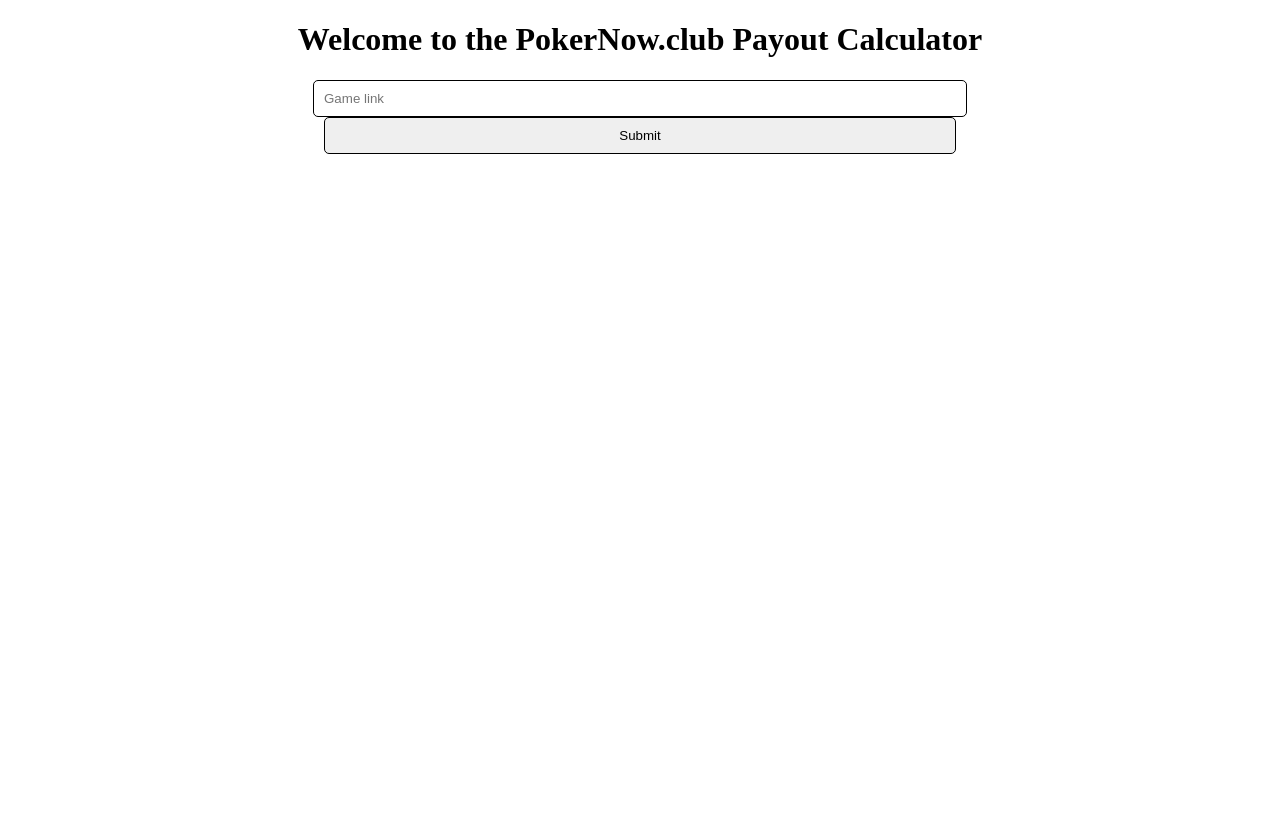
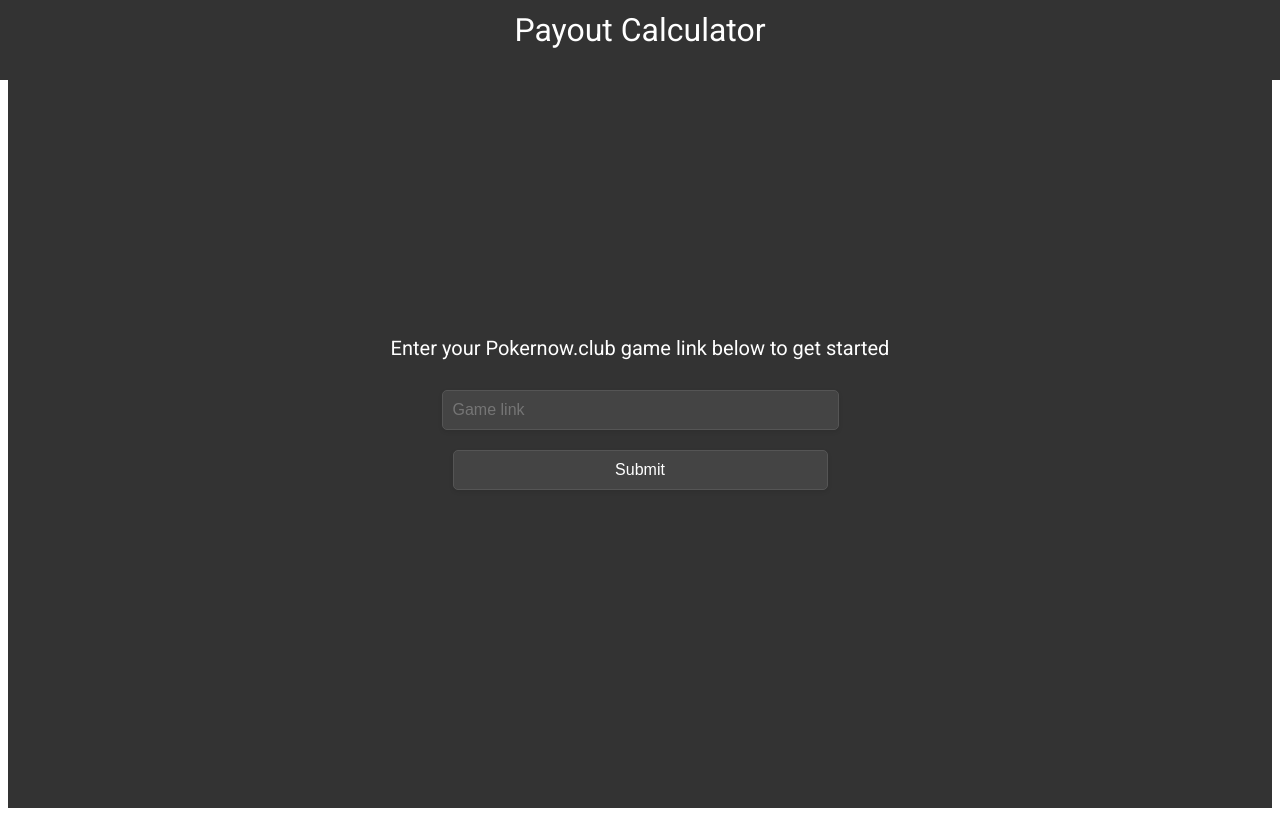
Before and after one commit to joeymhills/payoutcalc-svelte, a SvelteKit app: page / in a window 1280 px wide. Built offline with nearby package versions, Linux system fonts and the light colour scheme.

Commit message:
ui changes

```diff
--- a/src/routes/+page.svelte
+++ b/src/routes/+page.svelte
@@ -1,29 +1,95 @@
 <style>
+/* import fonts */
+@import url('https://fonts.googleapis.com/css2?family=Roboto:wght@300;400;500;700&display=swap');
+body, h1, h2, p, ul, li {
+    margin: 0;
+    padding: 0;
+}
+header {
+    display: flex;
+    flex-direction: column;
+    justify-content: center;
+    align-items: center;
+    height: 80px;
+    width: 100%;
+    background-color: #333;
+    font-family: roboto, sans-serif;
+    color: #fff;
+    position: fixed;
+    top: 0;
+    left: 0;
+    z-index: 1;
+}
+/* Set a dark background color for the body */
+body {
+    display: flex;
+    flex-direction: column;
+    justify-content: center;
+    align-items: center;
+    min-height: 100vh;
+    background-color: #333;
+    font-family: roboto, sans-serif;
+    color: #fff;
+}
 
+/* Style the heading with a lighter text color */
 h1 {
-    text-align: center;
+    color: #fff;
+    font-weight: normal;
+    margin-bottom: 20px;
 }
+.intro {
+    margin: 20px;
+    font-size: 20px;
+    color: #fff;
+}
+
+/* Style the input element with a dark background and light text color */
 input {
-    width: 50%;
-    margin: 0 auto;
+    width: 375px;
     padding: 10px;
-    display: block;
-    padding: 10px;
+    margin: 10px;
+    border: 1px solid #555;
     border-radius: 5px;
-    border: 1px solid black;
+    box-shadow: 0 2px 4px rgba(0, 0, 0, 0.1);
+    font-size: 16px;
+    background-color: #444;
+    color: #fff;
 }
 button {
-    width: 50%;
-    margin: 0 auto;
-    display: block;
+    width: 375px;
     padding: 10px;
+    margin: 10px;
+    border: 1px solid #555;
     border-radius: 5px;
-    border: 1px solid black;
+    font-size: 16px;
+    background-color: #444;
+    color: #fff;
+    box-shadow: 0 2px 4px rgba(0, 0, 0, 0.1);
 }
-  p {
-    text-align: center;
+
+/* Style the .payments class with dark background and light text color */
+.payments {
+    display: flex;
+    flex-direction: column;
+    align-items: center;
+    margin: 20px;
+    padding: 10px;
+    border: 1px solid #555;
+    border-radius: 5px;
+    background-color: #444;
+    box-shadow: 0 2px 4px rgba(0, 0, 0, 0.1);
+    color: #fff;
+}
+
+/* Style individual <p> tags within the .payments class */
+.payments p {
+    margin: 10px;
+    font-size: 18px;
+    color: #fff;
 }
 </style>
+
 <script lang='ts'>
 type Payment = {
     payer: string,
@@ -31,7 +97,7 @@ type Payment = {
     amount: number
 }
 let link: string = ""
-let payments: Payment[] = []
+let payments: Payment[] = undefined
 
   function getInfo(link:string) {
     let payer = ""
@@ -47,6 +113,7 @@ let payments: Payment[] = []
       .then(res => { return res.json()})
       .then(res => {
         console.log(res)
+        payments = []
         res.forEach((payment: Payment) => {
           payer = payment.payer
           reciever = payment.reciever
@@ -58,15 +125,25 @@ let payments: Payment[] = []
   }
 </script>
 
-<h1>Welcome to the PokerNow.club Payout Calculator</h1>
+<head>
+    <title>Payout Calculator</title>
+</head>
+
+<header>
+    <h1>Payout Calculator</h1>
+</header>
+
+<body>
+    <p class="intro">Enter your Pokernow.club game link below to get started</p>
 
     <input type="text" placeholder="Game link" bind:value={link} />
     <button on:click={getInfo(link)}>Submit</button>
 
-<div>
     {#if payments != undefined}
+        <div class="payments">
             {#each payments as payment}
                 <p>{payment.payer} pays {payment.reciever} {payment.amount} dollars</p>
             {/each}
+        </div>
     {/if}
-</div>
+</body>
```
Lines whose indentation alone changed are shown as unchanged.
